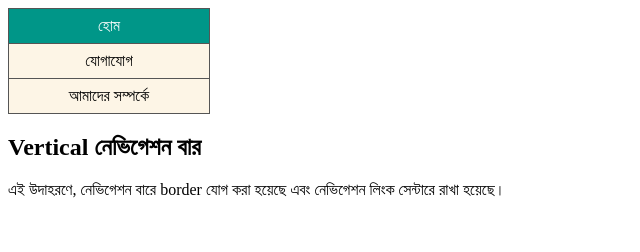
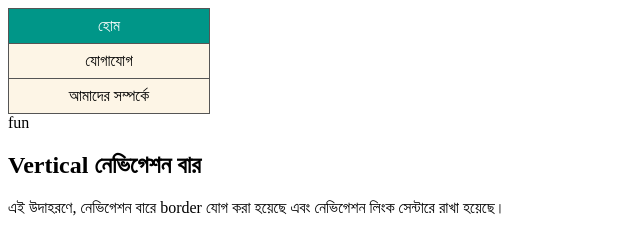
Before and after one commit to engineer-shahin/new3, a plain HTML site: page index.html in a window 1280 px wide. Shown: the whole page, without its empty margins (0-640 px from the left). Drawn offline with Linux system fonts and the light colour scheme.

Commit message:
change 2

```diff
--- a/index.html
+++ b/index.html
@@ -39,8 +39,10 @@ li a:hover:not(.active) {
   <li><a class="active"  href="#home">হোম</a></li>
   <!-- <li><a href="#news"> নিউজ</a></li> -->
   <li><a href="#contact">যোগাযোগ</a></li>
+
   <li><a href="#about"> আমাদের সম্পর্কে</a></li>
 </ul>
+    <div>fun</div>
 <h2>Vertical নেভিগেশন বার</h2>
 <p>এই উদাহরণে, নেভিগেশন বারে border যোগ করা হয়েছে এবং নেভিগেশন লিংক সেন্টারে  রাখা হয়েছে।</p>
 
```
